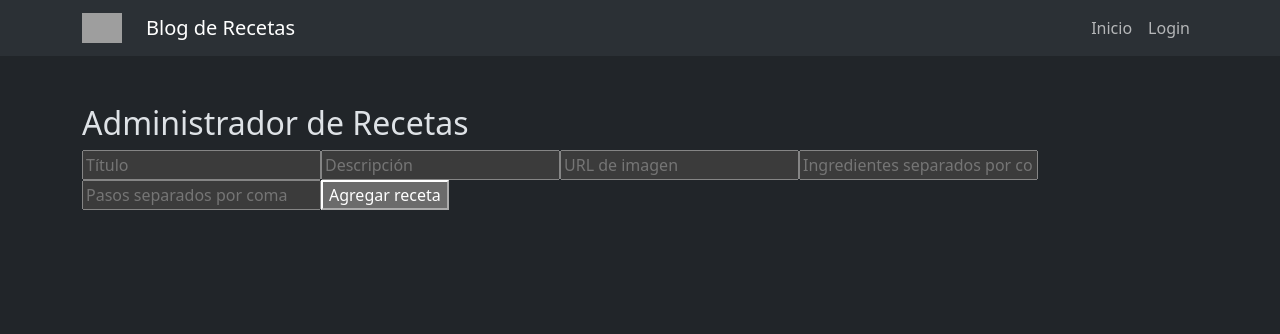
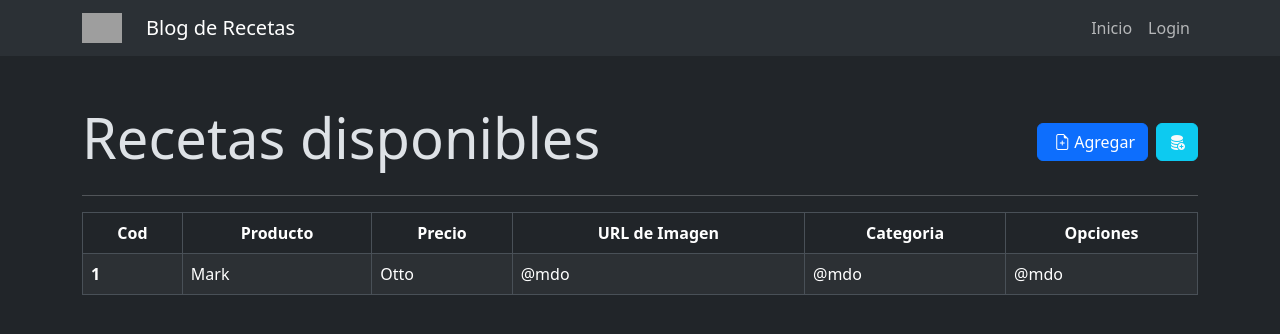
Before and after one commit to Lucaspozziok64/blogRecetas-frontend, a React (Vite) app: page /administrador in a window 1280 px wide. Shown: the top 334 px of the page. Built offline with nearby package versions, Linux system fonts and the light colour scheme; grey boxes are pictures that could not be loaded.

Commit message:
cree pagina Administrador y agregue tabla titulo y botones

```diff
--- a/index.html
+++ b/index.html
@@ -9,6 +9,10 @@
       rel="stylesheet"
       integrity="sha384-sRIl4kxILFvY47J16cr9ZwB07vP4J8+LH7qKQnuqkuIAvNWLzeN8tE5YBujZqJLB"
       crossorigin="anonymous"
+    />
+    <link
+      rel="stylesheet"
+      href="https://cdn.jsdelivr.net/npm/bootstrap-icons@1.13.1/font/bootstrap-icons.min.css"
     />
     <title>Vite + React</title>
   </head>
--- a/package.json
+++ b/package.json
@@ -11,6 +11,7 @@
   },
   "dependencies": {
     "bootstrap": "^5.3.7",
+    "bootstrap-icons": "^1.13.1",
     "react": "^19.1.0",
     "react-bootstrap": "^2.10.10",
     "react-dom": "^19.1.0",
--- a/src/App.jsx
+++ b/src/App.jsx
@@ -3,10 +3,10 @@ import "bootstrap/dist/css/bootstrap.min.css";
 import { BrowserRouter, Route } from "react-router";
 import { Routes } from "react-router";
 import Inicio from "./components/pages/Inicio";
-import Administracion from "./components/pages/Administracion";
 import { useEffect, useState } from "react";
 import Login from "./components/pages/Login";
 import Menu from "./components/shared/Menu";
+import Administrador from "./components/pages/Administrador";
 
 function App() {
   const [recetas, setRecetas] = useState([]);
@@ -35,7 +35,7 @@ function App() {
           <Route
             path="/administrador"
             element={
-              <Administracion
+              <Administrador
                 recetas={recetas}
                 setRecetas={setRecetas}
                 formData={formData}
--- a/src/components/pages/Administracion.jsx
+++ /dev/null
@@ -1,74 +0,0 @@
-import { useEffect, useState } from "react";
-import Swal from "sweetalert2";
-
-const Administracion = ({ recetas, setRecetas, formData, setFormData }) => {
-
-  const handleSubmit = (e) => {
-    e.preventDefault();
-    const nuevaReceta = {
-      ...formData,
-      ingredientes: formData.ingredientes.split(","),
-      pasos: formData.pasos.split(","),
-    };
-    const modificar = [...recetas, nuevaReceta];
-    setRecetas(modificar);
-    localStorage.setItem("recetas", JSON.stringify(modificar));
-    Swal.fire("Receta agregada", "", "success");
-    setFormData({
-      titulo: "",
-      descripcion: "",
-      imagen: "",
-      ingredientes: "",
-      pasos: "",
-    });
-  };
-
-  const eliminarReceta = (index) => {
-    const modificar = recetas.filter((_, i) => i !== index);
-    setRecetas(modificar);
-    localStorage.setItem("recetas", JSON.stringify(modificar));
-    Swal.fire("Receta eliminada", "", "info");
-  };
-
-  return (
-    <div className="container my-5">
-      <h2>Administrador de Recetas</h2>
-      <form onSubmit={handleSubmit}>
-        <input
-          placeholder="Título"
-          value={formData.titulo}
-          onChange={(e) => setFormData({ ...formData, titulo: e.target.value })}
-          required
-        />
-        <input
-          placeholder="Descripción"
-          value={formData.descripcion}
-          onChange={(e) =>
-            setFormData({ ...formData, descripcion: e.target.value })
-          }
-          required
-        />
-        <input
-          placeholder="URL de imagen"
-          value={formData.imagen}
-          onChange={(e) => setFormData({ ...formData, imagen: e.target.value })}
-        />
-        <input
-          placeholder="Ingredientes separados por coma"
-          value={formData.ingredientes}
-          onChange={(e) =>
-            setFormData({ ...formData, ingredientes: e.target.value })
-          }
-        />
-        <input
-          placeholder="Pasos separados por coma"
-          value={formData.pasos}
-          onChange={(e) => setFormData({ ...formData, pasos: e.target.value })}
-        />
-        <button type="submit">Agregar receta</button>
-      </form>
-    </div>
-  );
-};
-
-export default Administracion;
--- /dev/null
+++ b/src/components/pages/Administrador.jsx
@@ -0,0 +1,56 @@
+import { Button, Table } from "react-bootstrap";
+import { defaultRecipes } from "../../data/datosPrueba";
+import { Link } from "react-router";
+import "bootstrap/dist/css/bootstrap.min.css";
+
+const Administrador = () => {
+  const cargarProductosPrueba = () => {
+    //cargar datos de prueba
+    setProductos(defaultRecipes);
+  };
+
+  return (
+    <section className="container mainSection">
+      <div className="d-flex justify-content-between align-items-center mt-5">
+        <h1 className="display-4 ">Recetas disponibles</h1>
+        <div>
+          <Link className="btn btn-primary" to={"/administrador/crear"}>
+            <i className="bi bi-file-earmark-plus mx-1"></i>
+            Agregar
+          </Link>
+          <Button
+            className="btn btn-info ms-2 text-light"
+            onClick={cargarProductosPrueba}
+          >
+            <i className="bi bi-database-fill-add"></i>
+          </Button>
+        </div>
+      </div>
+      <hr />
+      <Table responsive striped bordered hover>
+        <thead>
+          <tr className="text-center">
+            <th>Cod</th>
+            <th>Producto</th>
+            <th>Precio</th>
+            <th>URL de Imagen</th>
+            <th>Categoria</th>
+            <th>Opciones</th>
+          </tr>
+        </thead>
+        <tbody>
+          <tr>
+            <th scope="row">1</th>
+            <td>Mark</td>
+            <td>Otto</td>
+            <td>@mdo</td>
+            <td>@mdo</td>
+            <td>@mdo</td>
+          </tr>
+        </tbody>
+      </Table>
+    </section>
+  );
+};
+
+export default Administrador;
```
Also changed, not shown: src/components/pages/receta/Recetas.jsx (renamed from src/components/pages/Recetas.jsx), 1 other file (tests, documents, lock files or other folders).
